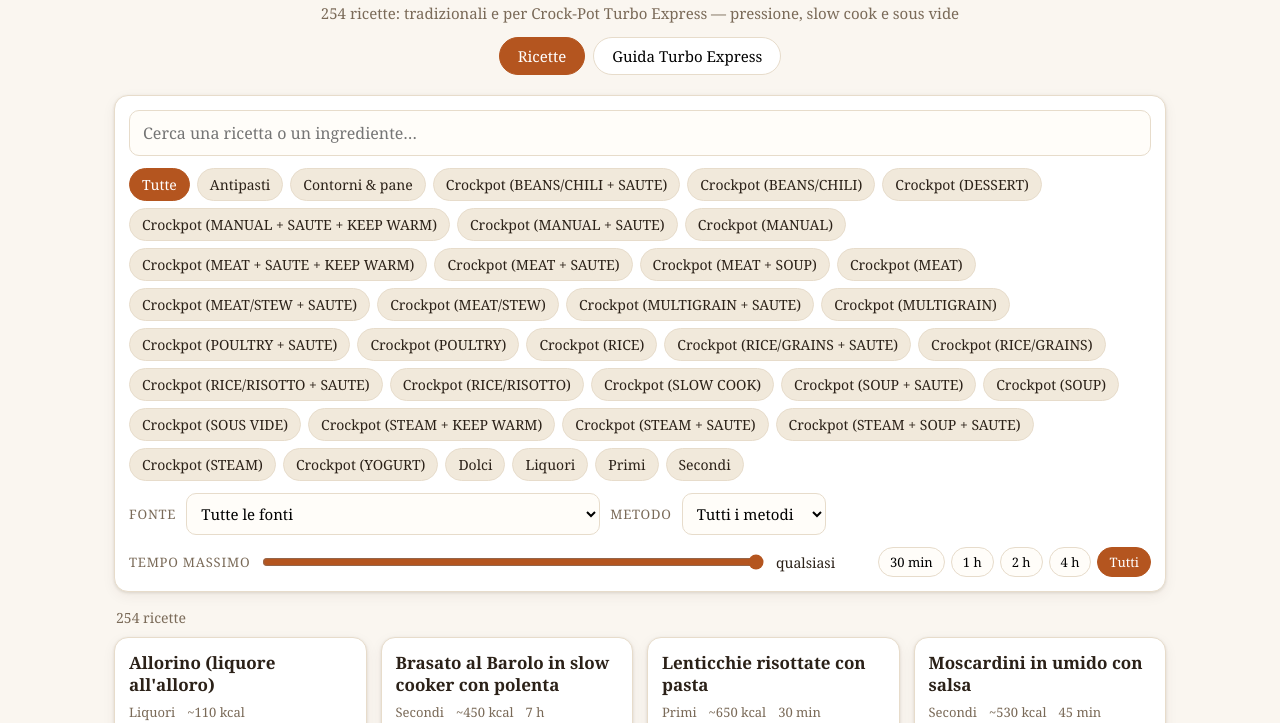
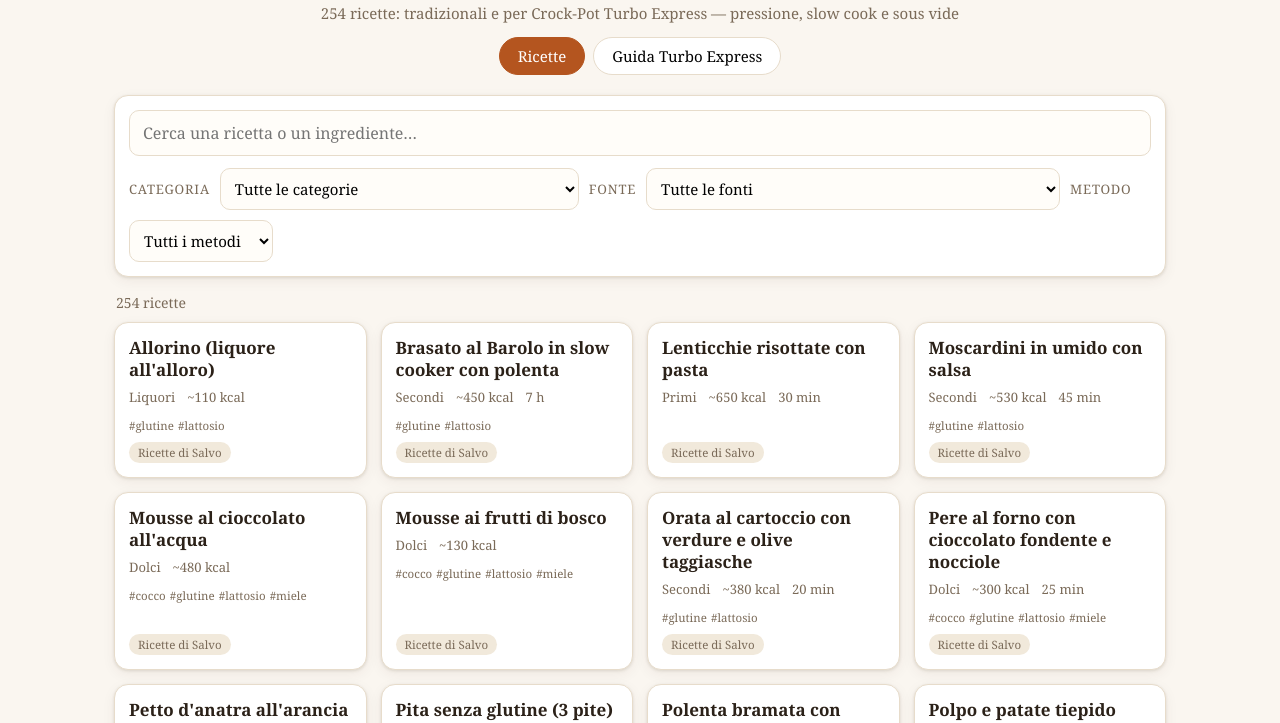
Before and after one commit to tramontesalvatore-stack/ricettario, a plain HTML site: page index.html in a window 1280 px wide. Shown: the part 77-800 px from the top of the page. Drawn offline with Linux system fonts and the light colour scheme.

Commit message:
Filtri semplificati: solo menu a tendina (categoria, fonte, metodo), via pillole e slider

```diff
--- a/app.js
+++ b/app.js
@@ -1,6 +1,6 @@
 (function(){
   var R = window.RECIPES || [];
-  var state = { q:'', cat:'', src:'', mode:'', tmax:1440 };
+  var state = { q:'', cat:'', src:'', mode:'' };
   var $ = function(id){ return document.getElementById(id); };
 
   function fmtTime(m){
@@ -26,27 +26,6 @@
     });
     return out.sort();
   }
-
-  // category pills
-  var cats = uniq('category');
-  var catsEl = $('cats');
-  function renderCats(){
-    catsEl.innerHTML = '';
-    var all = document.createElement('button');
-    all.type = 'button'; all.className = 'cat' + (state.cat === '' ? ' on' : '');
-    all.textContent = 'Tutte';
-    all.onclick = function(){ state.cat = ''; renderCats(); apply(); };
-    catsEl.appendChild(all);
-    cats.forEach(function(c){
-      var b = document.createElement('button');
-      b.type = 'button'; b.className = 'cat' + (state.cat === c ? ' on' : '');
-      b.textContent = c;
-      b.onclick = function(){ state.cat = (state.cat === c ? '' : c); renderCats(); apply(); };
-      catsEl.appendChild(b);
-    });
-  }
-
-  // selects
   function fillSelect(el, values, allLabel){
     el.innerHTML = '';
     var o = document.createElement('option'); o.value = ''; o.textContent = allLabel; el.appendChild(o);
@@ -54,37 +33,26 @@
       var op = document.createElement('option'); op.value = v; op.textContent = v; el.appendChild(op);
     });
   }
+  fillSelect($('catSel'), uniq('category'), 'Tutte le categorie');
   fillSelect($('srcSel'), uniq('source'), 'Tutte le fonti');
   var allModes = {};
   R.forEach(function(r){ modesOf(r).forEach(function(m){ allModes[m] = 1; }); });
   fillSelect($('modeSel'), Object.keys(allModes).sort(), 'Tutti i metodi');
 
-  // events
   $('q').addEventListener('input', function(e){ state.q = e.target.value.trim().toLowerCase(); apply(); });
+  $('catSel').addEventListener('change', function(e){ state.cat = e.target.value; apply(); });
   $('srcSel').addEventListener('change', function(e){ state.src = e.target.value; apply(); });
   $('modeSel').addEventListener('change', function(e){ state.mode = e.target.value; apply(); });
-  var slider = $('tSlider'), tVal = $('tVal');
-  function setTime(v){
-    state.tmax = v; slider.value = v;
-    tVal.textContent = (v >= 1440) ? 'qualsiasi' : ('fino a ' + fmtTime(v));
-    var btns = $('quick').querySelectorAll('button');
-    btns.forEach(function(b){ b.classList.toggle('on', Number(b.getAttribute('data-t')) === v); });
-  }
-  slider.addEventListener('input', function(e){ setTime(Number(e.target.value)); apply(); });
-  $('quick').querySelectorAll('button').forEach(function(b){
-    b.addEventListener('click', function(){ setTime(Number(b.getAttribute('data-t'))); apply(); });
-  });
   $('resetBtn').addEventListener('click', function(){
-    state = { q:'', cat:'', src:'', mode:'', tmax:1440 };
-    $('q').value = ''; $('srcSel').value = ''; $('modeSel').value = '';
-    setTime(1440); renderCats(); apply();
+    state = { q:'', cat:'', src:'', mode:'' };
+    $('q').value = ''; $('catSel').value = ''; $('srcSel').value = ''; $('modeSel').value = '';
+    apply();
   });
 
   function matches(r){
     if(state.cat && r.category !== state.cat) return false;
     if(state.src && r.source !== state.src) return false;
     if(state.mode && modesOf(r).indexOf(state.mode) === -1) return false;
-    if(state.tmax < 1440 && r.timeMinutes != null && r.timeMinutes > state.tmax) return false;
     if(state.q){
       var hay = (r.title + ' ' + (r.ingredients || []).map(function(g){
         return (g.items || []).join(' ');
@@ -122,7 +90,6 @@
     });
   }
 
-  // detail
   var overlay = $('overlay'), sheet = $('sheet');
   function openDetail(slug){
     var r = null;
@@ -166,7 +133,6 @@
   overlay.addEventListener('click', function(e){ if(e.target === overlay) closeDetail(); });
   document.addEventListener('keydown', function(e){ if(e.key === 'Escape') closeDetail(); });
 
-  // views
   $('btnRecipes').addEventListener('click', function(){
     $('viewRecipes').style.display = ''; $('viewGuide').style.display = 'none';
     $('btnRecipes').classList.add('on'); $('btnGuide').classList.remove('on');
@@ -176,7 +142,5 @@
     $('btnGuide').classList.add('on'); $('btnRecipes').classList.remove('on');
   });
 
-  renderCats();
-  setTime(1440);
   apply();
 })();
--- a/index.html
+++ b/index.html
@@ -83,26 +83,13 @@
   <section id="viewRecipes">
     <div class="controls">
       <input id="q" type="search" placeholder="Cerca una ricetta o un ingrediente…" autocomplete="off">
-      <div class="cats" id="cats"></div>
       <div class="row">
+        <label for="catSel">Categoria</label>
+        <select id="catSel"></select>
         <label for="srcSel">Fonte</label>
         <select id="srcSel"></select>
         <label for="modeSel">Metodo</label>
         <select id="modeSel"></select>
-      </div>
-      <div class="row">
-        <label>Tempo massimo</label>
-        <div class="sliderbox">
-          <input id="tSlider" type="range" min="5" max="1440" step="5" value="1440">
-          <span class="tval" id="tVal">qualsiasi</span>
-        </div>
-        <div class="quick" id="quick">
-          <button type="button" data-t="30">30 min</button>
-          <button type="button" data-t="60">1 h</button>
-          <button type="button" data-t="120">2 h</button>
-          <button type="button" data-t="240">4 h</button>
-          <button type="button" data-t="1440" class="on">Tutti</button>
-        </div>
       </div>
     </div>
     <p class="count" id="count"></p>
```
